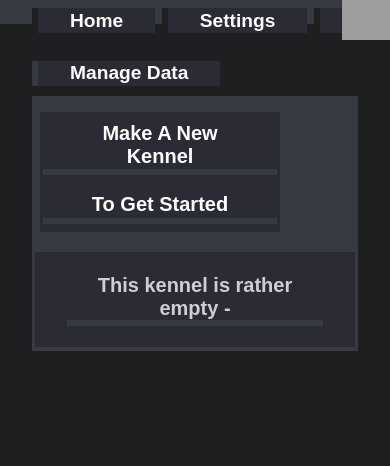
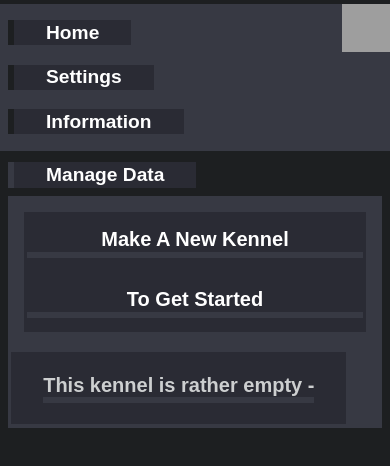
Before and after one commit to Jay-iguez/Yip-Notes, a React (Create React App) app: page /home/navigation-screen in a window 390 px wide. Shown: the top 466 px of the page. Built offline with nearby package versions, Linux system fonts and the light colour scheme; grey boxes are pictures that could not be loaded; a web font is replaced by a local one.

Commit message:
Create media queries in Styled.js at 540px for readability

```diff
--- a/src/styled-components/Styled.js
+++ b/src/styled-components/Styled.js
@@ -146,6 +146,30 @@ export const YipCSSStyles = styled.div`
         z-index: 9998;
     }
 
+    @media screen and (max-width: 540px) {
+        .button.corner_left {
+            top: 10.15rem;
+        }
+
+        .button.corner_left.right {
+            top: 10.15rem;
+            margin-right: .5rem;
+        }
+
+        .button.corner_left.right.save_changes {
+            right: .5rem;
+        }
+
+        .value.unsaved_message {
+            top: 15.50rem;
+            left: .5rem;
+            right: .5rem;
+            border-bottom: .2em solid white;
+            margin-left: 0;
+            margin-right: 0;
+        }
+    }
+
 `
 
 // YipHomeScreen ---------
@@ -172,6 +196,21 @@ export const StyledYipHomeScreenNavBar = styled.nav`
         width: 3rem;
    }
 
+   @media screen and (max-width: 540px) {
+        height: 9.2rem;
+        border-top: .8em solid #1d1f21;
+
+        .nav-items {
+            flex-flow: column nowrap;
+            margin-left: .5rem;
+
+            button {
+                position: relative;
+                margin: .55rem 0;
+            }
+        }
+   }
+
 `
 //
 
@@ -188,18 +227,29 @@ export const StyledContentContainer = styled.div`
 `
 export const StyledContentTopborder = styled.div`
     height: 6rem;
+
+    @media screen and (max-width: 540px) {
+        height: 12.25rem;
+    }
 `
 export const StyledContentbody = styled.div`
     background-color: #373943;
     margin: 0 2rem;
-    //margin-top: 2rem; // needs to be fixed
     overflow: auto;
     font-size: 1em;
+
+    @media screen and (max-width: 540px) {
+        margin: 0 .5rem;
+    }
 `
 
 export const StyledContentYipBody = styled(StyledContentbody)`
     margin-left: 8%;
     margin-right: 8%;
+
+    @media screen and (max-width: 540px) {
+        margin: 0 .5rem;
+    }
 `
 
 
@@ -236,6 +286,13 @@ export const StyledQuill = styled.div`
     .quill_text_box {
         * {
             font-size: medium;
+        }
+    }
+
+    @media screen and (max-width: 540px) {
+        .yip_info {
+            left: .5rem;
+            right: .5rem;
         }
     }
 
@@ -328,6 +385,37 @@ export const StyledKennelContentBox = styled.div`
             width: 0;
         }
 
+    }
+
+    @media screen and (max-width: 540px) {
+      width: 100%;
+      overflow: hidden;
+
+      .kennel_information {
+        width: 100%;
+        margin: 0 .5rem;
+      }
+
+
+
+      a {
+        width: 100%;
+      }
+
+      .kennel_yip {
+        width: 100%;
+        align-items: center;
+
+        * {
+            padding: 0 1em;
+        }
+
+        h3 {
+            text-align: center;
+        }
+
+      }
+
 
     }
 `
```
